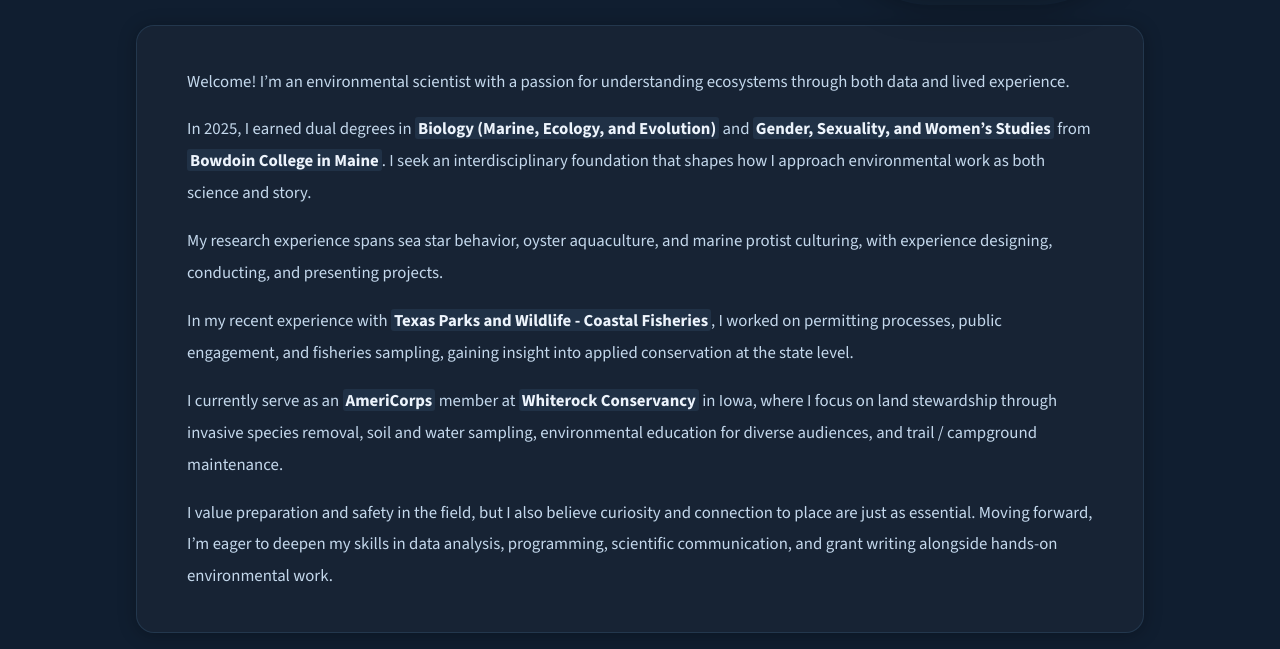
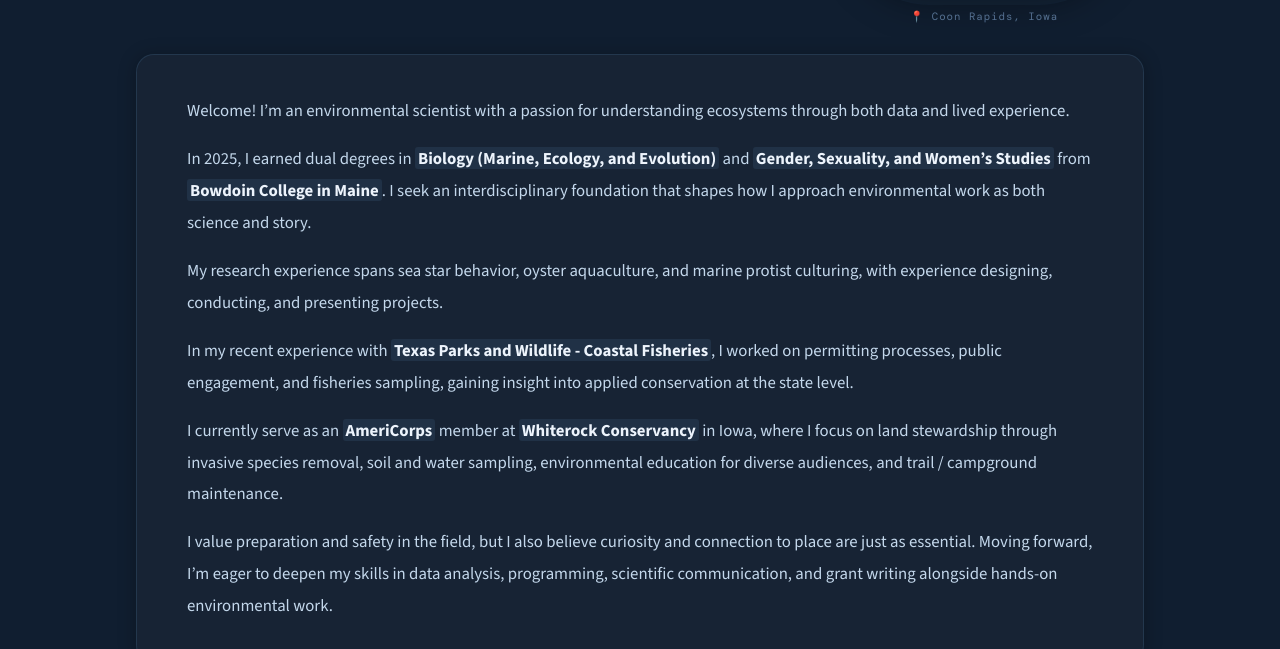
Before and after one commit to Mar1nesnow/Mar1nesnow.github.io, a plain HTML site: page index.html in a window 1280 px wide. Shown: the part 451-1100 px from the top of the page. Drawn offline with nearby package versions, Linux system fonts and the light colour scheme; a web font is replaced by a local one.

Commit message:
Update index.html

```diff
--- a/index.html
+++ b/index.html
@@ -509,20 +509,21 @@
            (file must be in the same folder)
       ════════════════════════════════ -->
       <div class="headshot-frame">
-      <div class="headshot-ph">
-   <svg viewBox="0 0 24 24"><path d="M12 12c2.21 0 4-1.79 4-4s-1.79-4-4-4-4 1.79-4 4 1.79 4 4 4zm0 2c-2.67 0-8 1.34-8 4v2h16v-2c0-2.66-5.33-4-8-4z"/></svg>
+        <div class="headshot-ph">
+          <svg viewBox="0 0 24 24"><path d="M12 12c2.21 0 4-1.79 4-4s-1.79-4-4-4-4 1.79-4 4 1.79 4 4 4zm0 2c-2.67 0-8 1.34-8 4v2h16v-2c0-2.66-5.33-4-8-4z"/></svg>
           <span class="ph-label">Add your headshot here</span>
           <span class="ph-code">Replace with:<br>&lt;img src="James.png"&gt;</span>
         </div>
-        </div>
       </div>
+      <div class="hero-loc">📍 Coon Rapids, Iowa</div>
+    </div>
   </div>
 
   <!-- ROW 2 — Bio (tight to name row) -->
   <div class="home-bio-block">
     <div class="bio-card">
 
-      <p>Welcome! I’m an environmental scientist with a passion for understanding ecosystems through both data and lived experience.</p>
+     <p>Welcome! I’m an environmental scientist with a passion for understanding ecosystems through both data and lived experience.</p>
 
       <p>In 2025, I earned dual degrees in <strong>Biology (Marine, Ecology, and Evolution)</strong> and <strong>Gender, Sexuality, and Women’s Studies</strong> from <strong>Bowdoin College in Maine</strong>. I seek an interdisciplinary foundation that shapes how I approach environmental work as both science and story. </p>
 
@@ -533,6 +534,7 @@
       <p>I currently serve as an <strong>AmeriCorps</strong> member at <strong>Whiterock Conservancy</strong> in Iowa, where I focus on land stewardship through invasive species removal, soil and water sampling, environmental education for diverse audiences, and trail / campground maintenance. </p>
 
       <p>I value preparation and safety in the field, but I also believe curiosity and connection to place are just as essential. Moving forward, I’m eager to deepen my skills in data analysis, programming, scientific communication, and grant writing alongside hands-on environmental work.</p>
+
 
     </div>
   </div>
```
